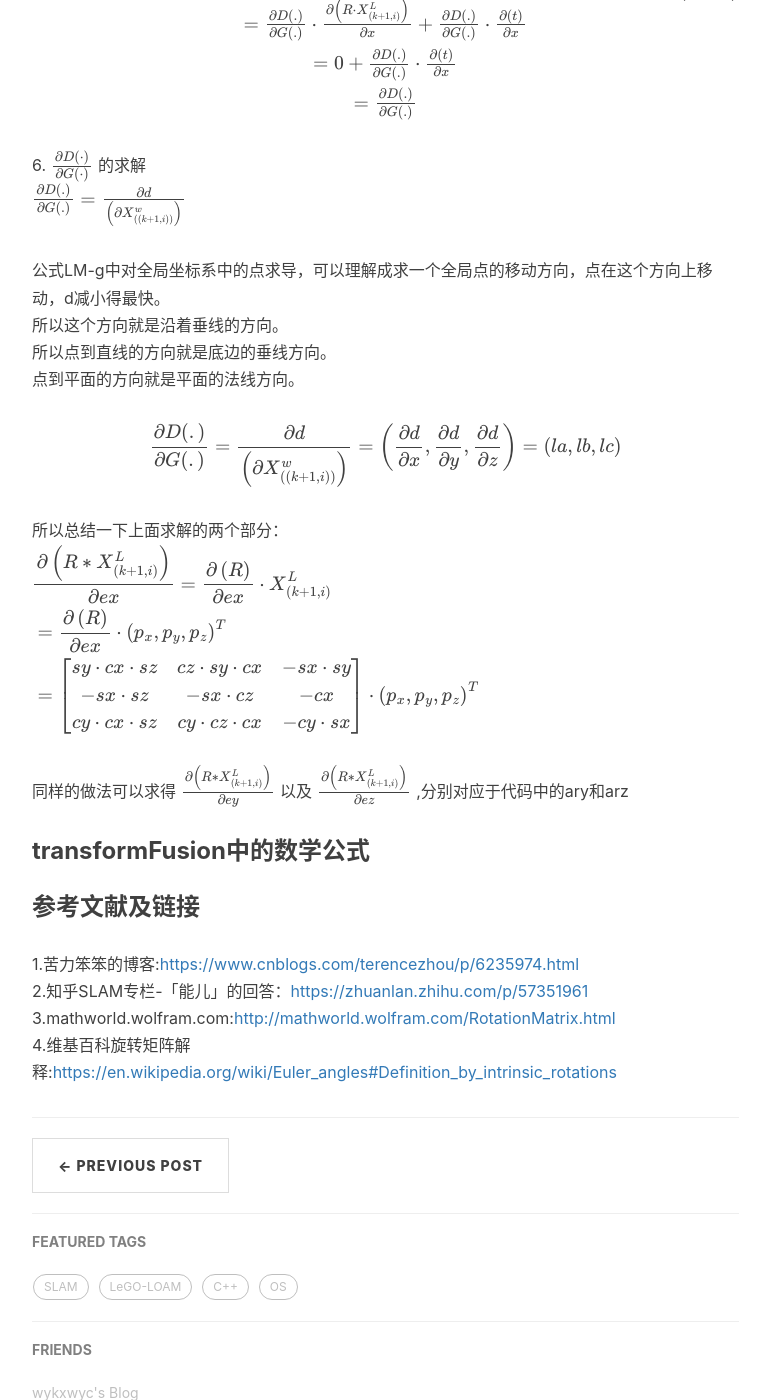
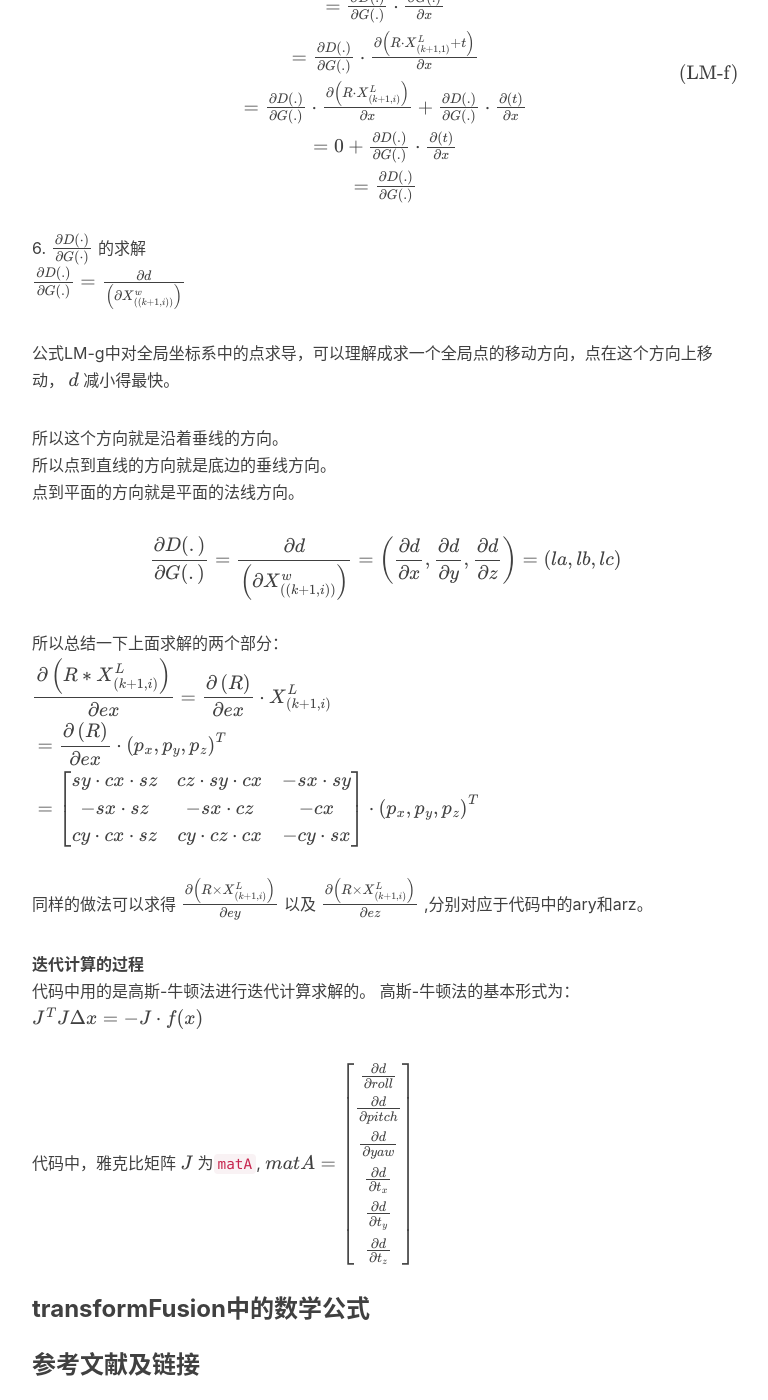
Before and after one commit to wykxwyc/wykxwyc.github.io, a Jekyll site: the page built from _posts/2019-08-01-The-Math-Formula-in-LeGO-LOAM.markdown, in a window 1280 px wide and 1400 px high, scrolled down 6970 px. Shown: the whole window, without its empty margins (233-1001 px from the left). Built offline with Jekyll 4.4.1, drawn with Linux system fonts in a browser that asks for light colours; formulas are drawn with MathJax 3; comment, search, counter and statistics services are not loaded; some of the changed text lies outside the part shown.

Commit message:
modify fomulas in math formula of lego-loam

```diff
--- a/_posts/2019-08-01-The-Math-Formula-in-LeGO-LOAM.markdown
+++ b/_posts/2019-08-01-The-Math-Formula-in-LeGO-LOAM.markdown
@@ -272,10 +272,10 @@
 
 结合公式LM-b，LM-c
 $$
-\begin{align}{c}
-\text{loss}=d=D\left(X_{(k+1, i)}^{w}, map\right)
-& =D\left(G\left(X_{(k+1, i)}^{L}, T_{(k+1)}^{w}\right), map\right)
-& =D\left(R \cdot X_{(k+1, i)}^{L}+t, map\right)
+\begin{align}
+& loss=d=D\left(X_{(k+1, i)}^{w}, map\right) \\
+& =D\left(G\left(X_{(k+1, i)}^{L}, T_{(k+1)}^{w}\right), map\right) \\
+& =D\left(R \cdot X_{(k+1, i)}^{L}+t, map\right) \\
 \end{align}      \tag{LM-d}
 $$
 
@@ -317,7 +317,12 @@
 \frac{\partial D( .)}{\partial G( .)}=\frac{\partial d}{\left(\partial X_{((k+1, i))}^{w}\right)}  \tag{LM-g}
 $$
 
-公式LM-g中对全局坐标系中的点求导，可以理解成求一个全局点的移动方向，点在这个方向上移动，d减小得最快。
+公式LM-g中对全局坐标系中的点求导，可以理解成求一个全局点的移动方向，点在这个方向上移动，
+$$
+d
+$$
+减小得最快。
+
 所以这个方向就是沿着垂线的方向。
 所以点到直线的方向就是底边的垂线方向。
 点到平面的方向就是平面的法线方向。
@@ -340,14 +345,36 @@
 
 同样的做法可以求得
 $$
-\frac{\partial\left(R * X_{(k+1, i)}^{L}\right)}{\partial e y}
+\frac{\partial\left(R \times X_{(k+1, i)}^{L}\right)}{\partial e y}
 $$
 以及
 $$
-\frac{\partial\left(R * X_{(k+1, i)}^{L}\right)}{\partial e z}
+\frac{\partial\left(R \times X_{(k+1, i)}^{L}\right)}{\partial e z}
 $$
-,分别对应于代码中的ary和arz
+,分别对应于代码中的ary和arz。
 
+**迭代计算的过程**
+代码中用的是高斯-牛顿法进行迭代计算求解的。
+高斯-牛顿法的基本形式为：
+$$
+J^{T}J \Delta{x}=-J \cdot f(x)
+$$
+
+代码中，雅克比矩阵
+$$
+J
+$$
+为`matA`,
+$$
+matA=\left[\begin{array}{ccc}
+{\frac{\partial{d}}{\partial{roll}}} \\
+{\frac{\partial{d}}{\partial{pitch}}} \\
+{\frac{\partial{d}}{\partial{yaw}}} \\
+{\frac{\partial{d}}{\partial{t_x}}} \\
+{\frac{\partial{d}}{\partial{t_y}}} \\
+{\frac{\partial{d}}{\partial{t_z}}} \\
+\end{array} \right]   \tag{matA}
+$$
 
 
 ### transformFusion中的数学公式
```
